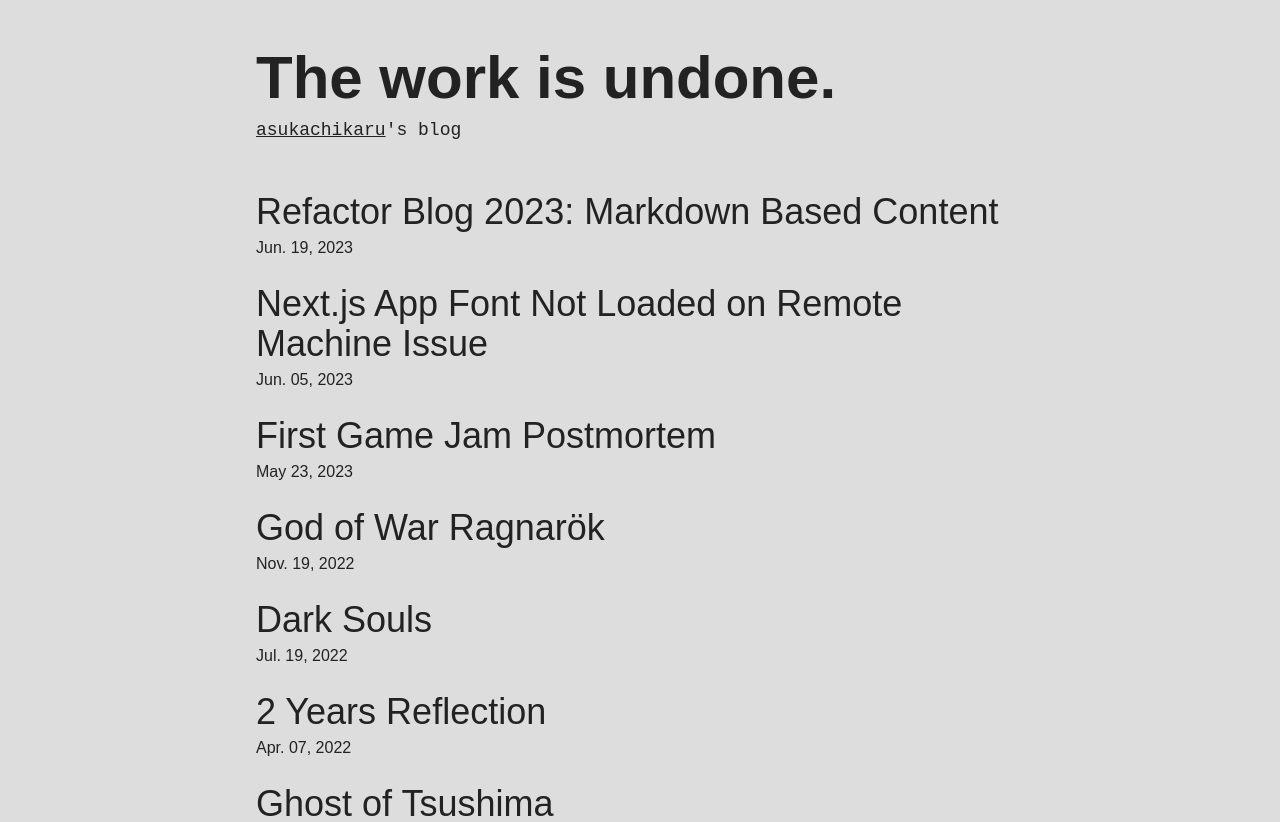
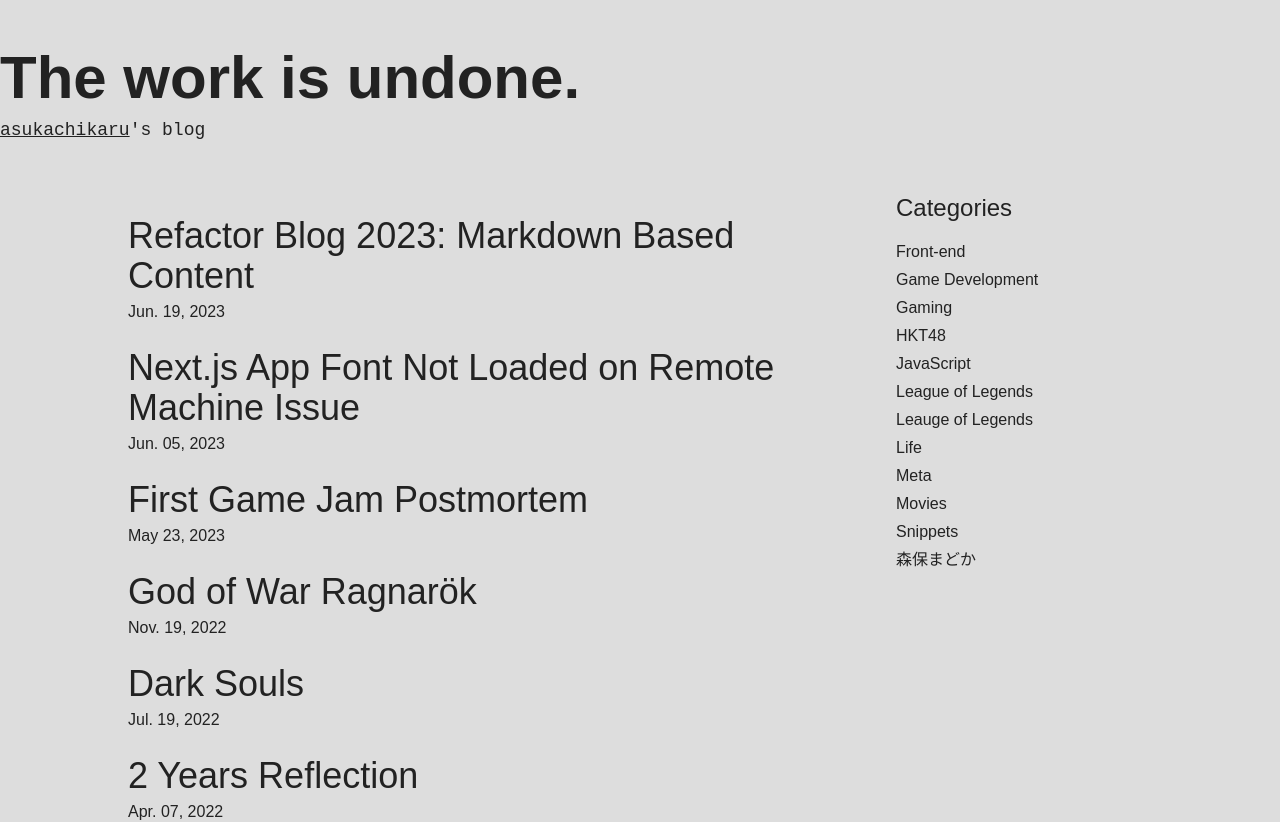
Before and after one commit to AsukaCHikaru/blog-v5, a Next.js app: page / in a window 1280 px wide. Shown: the top 822 px of the page. Built offline with nearby package versions, Linux system fonts and the light colour scheme.

Commit message:
feat: category list

```diff
--- /dev/null
+++ b/components/CategoryList.tsx
@@ -0,0 +1,45 @@
+import { FC, useMemo } from 'react';
+import { PostSummary } from '../types';
+
+interface Props {
+  selectedCategory?: string;
+  postSummaryList: PostSummary[];
+  onCategoryClick: (category: string) => void;
+}
+
+export const CategoryList: FC<Props> = ({
+  selectedCategory,
+  postSummaryList,
+  onCategoryClick,
+}) => {
+  const categoryList = useMemo(() => {
+    const result: string[] = [];
+    postSummaryList.forEach(({ category }) => {
+      if (result.includes(category)) {
+        return;
+      }
+      result.push(category);
+    });
+    return result.sort();
+  }, [postSummaryList]);
+
+  return (
+    <div className="hidden xl:block">
+      <h2 className="text-2xl font-medium mb-4">Categories</h2>
+      <ul>
+        {categoryList.map((category) => (
+          <li
+            key={`category-${category}`}
+            className={`${
+              selectedCategory === category ? 'font-bold' : ''
+            } mb-1`}
+          >
+            <button onClick={() => onCategoryClick(category)}>
+              {category}
+            </button>
+          </li>
+        ))}
+      </ul>
+    </div>
+  );
+};
--- a/components/PostListPage.tsx
+++ b/components/PostListPage.tsx
@@ -1,17 +1,33 @@
 import Head from 'next/head';
-import { FC } from 'react';
+import { FC, useMemo, useState } from 'react';
 
 import { PostSummary } from '../types';
+import { CategoryList } from './CategoryList';
 import { Footer } from './Footer';
-import { Layout } from './Layout';
 import { PostLink } from './PostLink';
 import { PostListPageHeader } from './PostListPageHeader';
+import { ResponsiveLayout } from './ResponsiveLayout';
 
 interface Props {
   postSummaryList: PostSummary[];
 }
 
 export const PostListPage: FC<Props> = ({ postSummaryList }) => {
+  const [selectedCategory, setSelectedCategory] = useState<string>();
+
+  const handleCategoryClick = (category: string) => {
+    setSelectedCategory((prev) => (prev === category ? undefined : category));
+  };
+
+  const filteredPostList = useMemo(() => {
+    if (!!!selectedCategory) {
+      return postSummaryList;
+    }
+    return postSummaryList.filter(
+      (postSummary) => postSummary.category === selectedCategory,
+    );
+  }, [selectedCategory, postSummaryList]);
+
   return (
     <>
       <Head>
@@ -20,15 +36,20 @@ export const PostListPage: FC<Props> = ({ postSummaryList }) => {
         <meta property="og:title" content="The work is undone." />
         <meta property="twitter:title" content="The work is undone." />
       </Head>
-      <Layout>
-        <PostListPageHeader />
-        <div>
-          {postSummaryList.map((postSummary) => {
+      <PostListPageHeader />
+      <ResponsiveLayout>
+        <div className="w-[768px] pr-12">
+          {filteredPostList.map((postSummary) => {
             return <PostLink postSummary={postSummary} key={postSummary.id} />;
           })}
         </div>
-        <Footer />
-      </Layout>
+        <CategoryList
+          selectedCategory={selectedCategory}
+          postSummaryList={postSummaryList}
+          onCategoryClick={handleCategoryClick}
+        />
+      </ResponsiveLayout>
+      <Footer />
     </>
   );
 };
--- /dev/null
+++ b/components/ResponsiveLayout.tsx
@@ -0,0 +1,5 @@
+import { FC, PropsWithChildren } from 'react';
+
+export const ResponsiveLayout: FC<PropsWithChildren> = ({ children }) => {
+  return <div className="max-w-3xl mx-auto flex xl:max-w-5xl">{children}</div>;
+};
```
